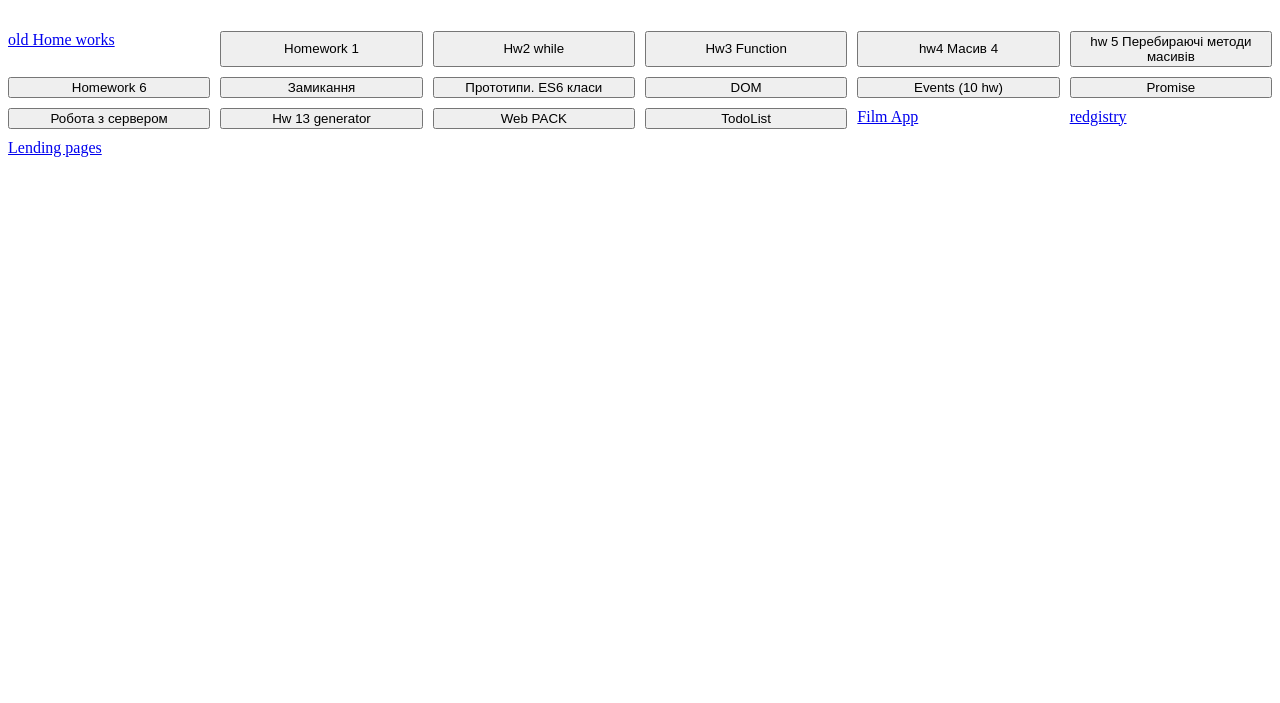
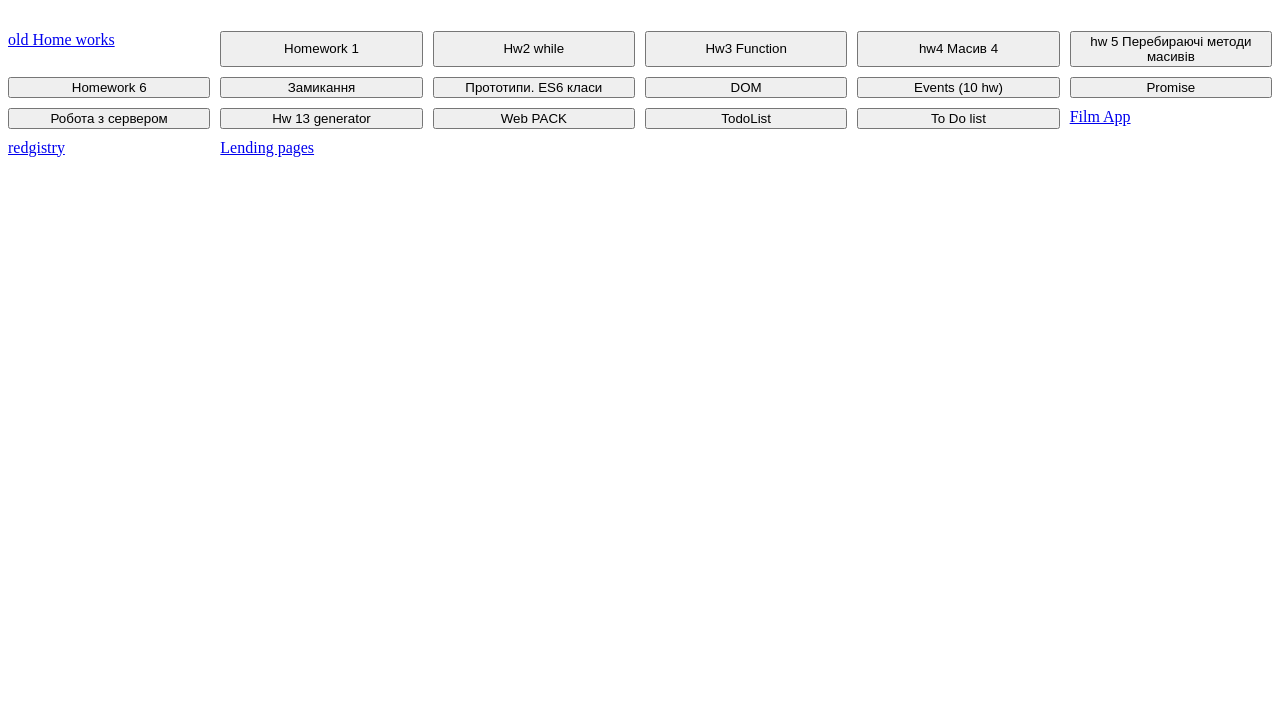
Before and after one commit to Ivan468/JS, a plain HTML site: page index.html in a window 1280 px wide. Shown: the part 97-800 px from the top of the page. Drawn offline with Linux system fonts and the light colour scheme.

Commit message:
add todo list

```diff
--- a/index.html
+++ b/index.html
@@ -103,6 +103,13 @@
       <button onclick="window.location.href =`https://ivan468.github.io/todo_list_JS`;" title=" Generator">
         TodoList
       </button>
+      <button
+          onclick="window.location.href = './to-do-list-js/';"
+          title=" "
+          class="custom-btn btn-15"
+        >
+         To Do list
+        </button>
       <a href="https://ivan468.github.io/filmApp/">Film App</a>
       <a href="./redgistry/index.html">redgistry</a>
       <a href="https://ivan468.github.io/cursor-git/">Lending pages</a>
```
